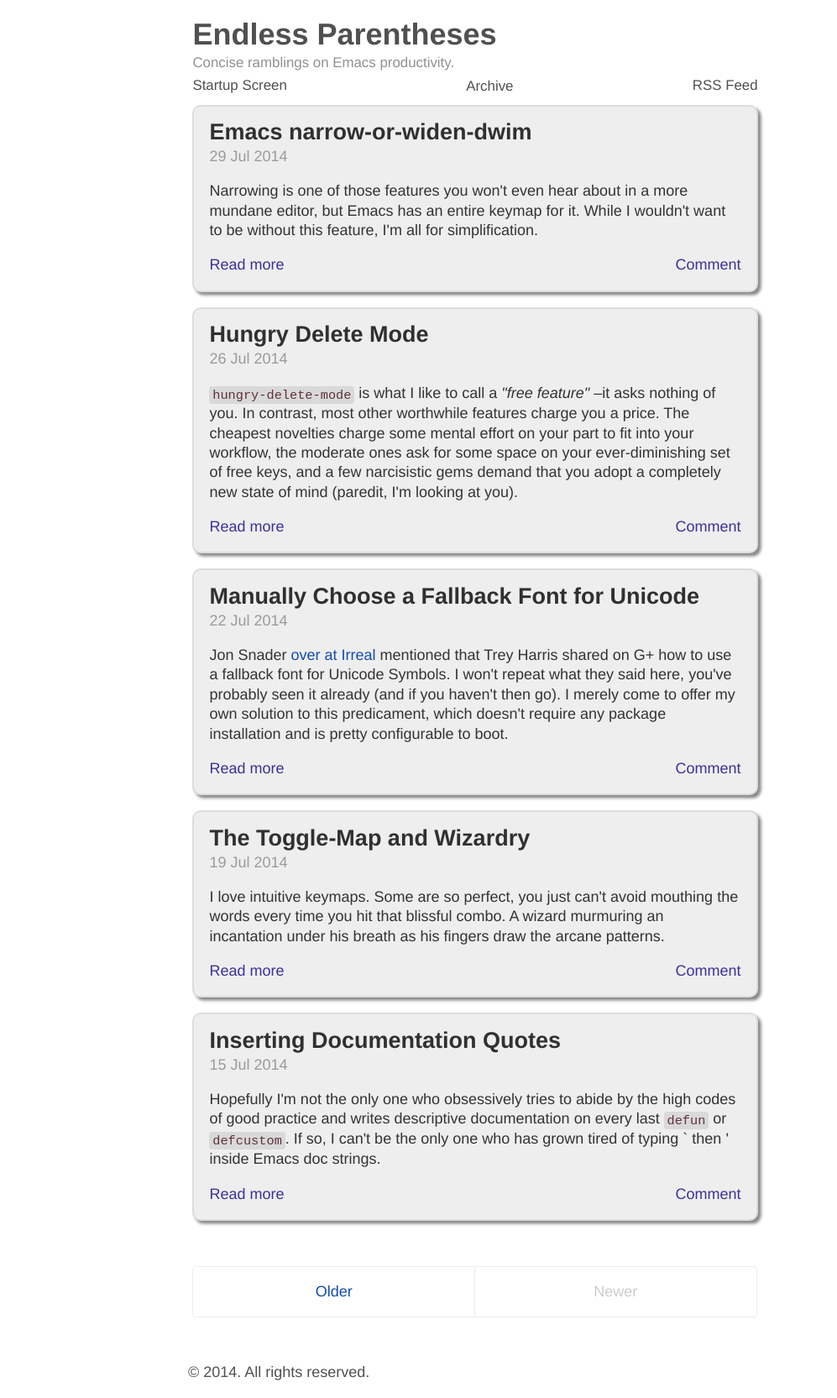
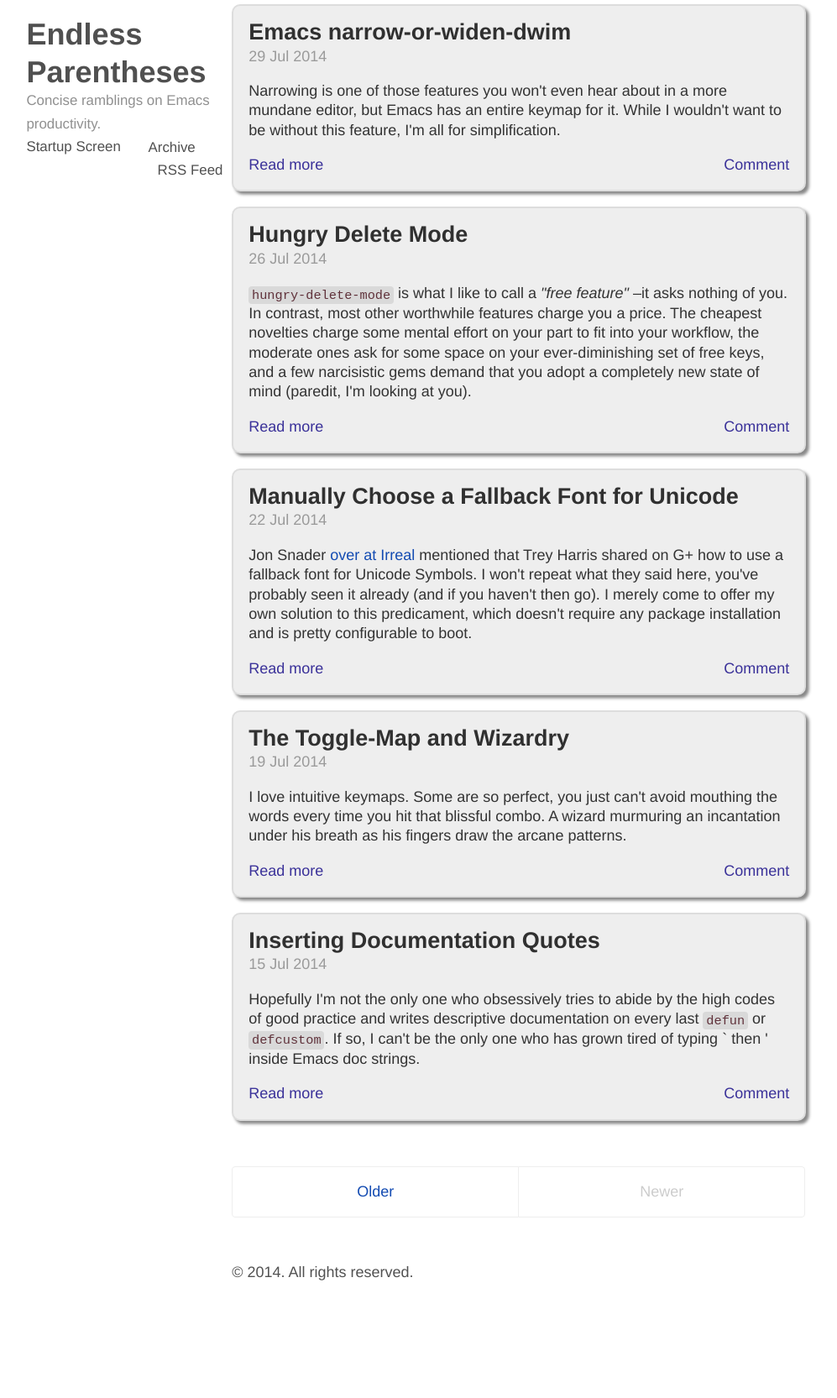
Before and after one commit to Malabarba/EndlessParentheses, a Jekyll site: the page built from index.html, in a window 1280 px wide. Shown: the whole page at 84% size, without its empty margins (74-1071 px from the left). Built offline with Jekyll 4.4.1, drawn with Linux system fonts in a browser that asks for light colours; Markdown is read by kramdown in place of the engine named in the settings; the list of posts is cut into pages by our own code; comment, search, counter and statistics services are not loaded; after the commit the page ends 1551 px from its top, so only the background shows below that.

Commit message:
CSS: Two-column layout.

```diff
--- a/_layouts/default.html
+++ b/_layouts/default.html
@@ -19,13 +19,12 @@
         </h3>
       </div>
 
-      <div class="post-with-comments">{{ content }}</div>
-
+      <div class="post-with-comments">{{ content }}
       <div class="footer">
         <p>
           &copy; {{ site.time | date: '%Y' }}. All rights reserved.
         </p>
-      </div>
+      </div></div>
     </div>
 
     {% include google_analytics.html %}
--- a/public/css/endless.css
+++ b/public/css/endless.css
@@ -329,6 +329,12 @@
     margin-right: auto;
 }
 
+@media (min-width: 60rem) {
+    .container {
+        max-width: 60rem;
+    }
+}
+
 /*
  * Masthead
  *
@@ -343,7 +349,13 @@
     margin-left: 0.3rem;
     margin-right: 0.3rem;
 }
-
+@media (min-width: 60rem) {
+    .masthead {
+        float:left;
+        display:inline-block;
+        width:13rem;
+    }
+}
 .masthead-title {
     font-size: 200%;
 }
@@ -407,7 +419,14 @@
  */
 
 .post-with-comments {
-    margin:.3rem
+    margin:.3rem;
+}
+@media (min-width: 60rem) {
+    .post-with-comments {
+        float:left;
+        width:38rem;
+        display:inline-block;
+    }
 }
 .page,
 .post {
```
